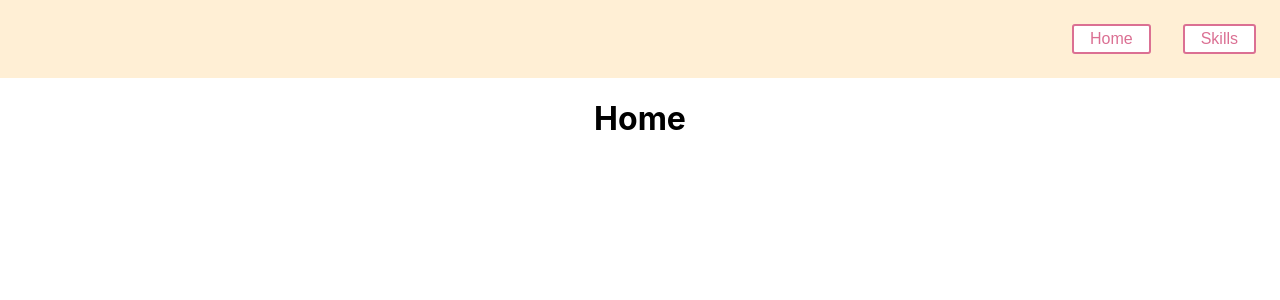
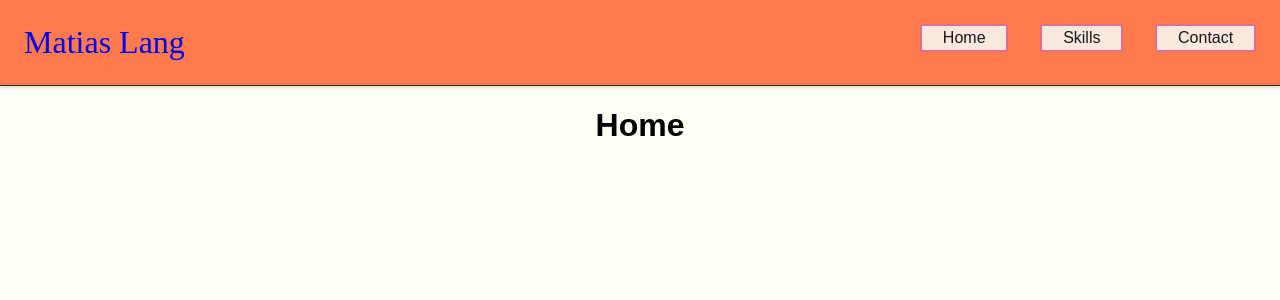
Before and after one commit to matiaslang/personalwebsite, a React (Create React App) app: page / in a window 1280 px wide. Shown: the top 300 px of the page. Built offline with nearby package versions, Linux system fonts and the light colour scheme.

Commit message:
got the colors on right place

```diff
--- a/src/App.js
+++ b/src/App.js
@@ -2,24 +2,29 @@ import './App.css'
 import Navbar from './components/Navbar'
 import Main from './Main'
 import styled from 'styled-components'
+import { createGlobalStyle } from 'styled-components'
+import colors from './styles/Colors'
 
-const Wrapper = styled.a``
+const GlobalStyles = createGlobalStyle`
+  @import url('https://fonts.googleapis.com/css2?family=East+Sea+Dokdo&display=swap');
+  body {
+    font-family: 'East Sea Dokdo', sans-serif;
+  }
+`
 
-const Timer = () => {
-  let year = new Date().getFullYear()
-
-  return (
-    <div>
-      <p>ps. these pages should be finished by the end of the year {year}</p>
-    </div>
-  )
-}
+const Wrapper = styled.div`
+  background-color: ${colors.background};
+  height: 1500px;
+`
 
 function App() {
   return (
     <div className='App'>
-      <Navbar />
-      <Main />
+      <Wrapper color={colors}>
+        <GlobalStyles />
+        <Navbar />
+        <Main />
+      </Wrapper>
     </div>
   )
 }
--- a/src/Main.js
+++ b/src/Main.js
@@ -3,12 +3,24 @@ import { Switch, Route } from 'react-router-dom'
 
 import Home from './pages/Home'
 import Skills from './pages/Skills'
+import NoMatch from './pages/NoMatch'
+import Contact from './pages/Contact'
 
 const Main = () => {
   return (
     <Switch>
-      <Route exact path='/' component={Home}></Route>
-      <Route exact path='/Skills' component={Skills}></Route>
+      <Route exact path='/'>
+        <Home />
+      </Route>
+      <Route path='/Skills'>
+        <Skills />
+      </Route>
+      <Route path='/Contact'>
+        <Contact />
+      </Route>
+      <Route>
+        <NoMatch />
+      </Route>
     </Switch>
   )
 }
--- a/src/components/Navbar.js
+++ b/src/components/Navbar.js
@@ -2,12 +2,16 @@
 import React, { Component } from 'react'
 import styled, { keyframes } from 'styled-components'
 import { Link } from 'react-router-dom'
+import colors from '../styles/Colors'
 
 const Wrapper = styled.section`
   padding: 0.5rem;
-  background: papayawhip;
+  background: ${colors.topBarBackground};
   flex-direction: row-reverse;
   overflow: hidden;
+  border-bottom: 1px solid #828282;
+  border-bottom-style: outset;
+  box-shadow: 0 2px 3px rgba(0, 0, 0, 0.15);
 `
 const shakeButton = keyframes`
 10%, 90% {
@@ -37,34 +41,50 @@ const rotate = keyframes`
   }
 `
 
+const NameButton = styled.div`
+  font-family: East Sea Dokdo;
+  font-style: Cursive;
+  font-size: 2em;
+  margin: 0.5em;
+  float: left;
+`
+
 const Button = styled.button`
   /* Adapt the colors based on primary prop */
-  background: ${(props) => (props.primary ? 'palevioletred' : 'white')};
-  color: ${(props) => (props.primary ? 'white' : 'palevioletred')};
+  background: ${colors.buttonBackground};
+  color: ${colors.buttonTextColor};
 
   font-size: 1em;
   margin: 1em;
-  padding: 0.25em 1em;
+  padding: 0.2em 1.3em;
   border: 2px solid palevioletred;
   border-radius: 3px;
+  float: right;
+  transition: all 0.1s;
 
-  float: right;
+  &:hover {
+    transform: translateY(5px);
+    box-shadow: 0 2px 3px rgba(0, 0, 0, 0.15);
+    background: ${colors.buttonTextColor};
+    color: ${colors.buttonBackground};
+  }
 `
 
 class TopBar extends Component {
-  constructor(props) {
-    super(props)
-    this.state = { animate: false }
-  }
-
   render() {
     return (
       <Wrapper>
+        <Link to='/contact'>
+          <Button>Contact</Button>
+        </Link>
         <Link to='/skills'>
           <Button>Skills</Button>
         </Link>
         <Link to='/'>
-          <Button>Home</Button>
+          <Button primary>Home</Button>
+        </Link>
+        <Link to='/'>
+          <NameButton>Matias Lang</NameButton>
         </Link>
       </Wrapper>
     )
--- a/src/styles/colors.js
+++ b/src/styles/colors.js
@@ -0,0 +1,8 @@
+const colors = {
+  background: '#FFFEF5',
+  topBarBackground: '#FF7A4D',
+  buttonBackground: '#f8e8dd',
+  buttonTextColor: '#171717',
+}
+
+export default colors
```
